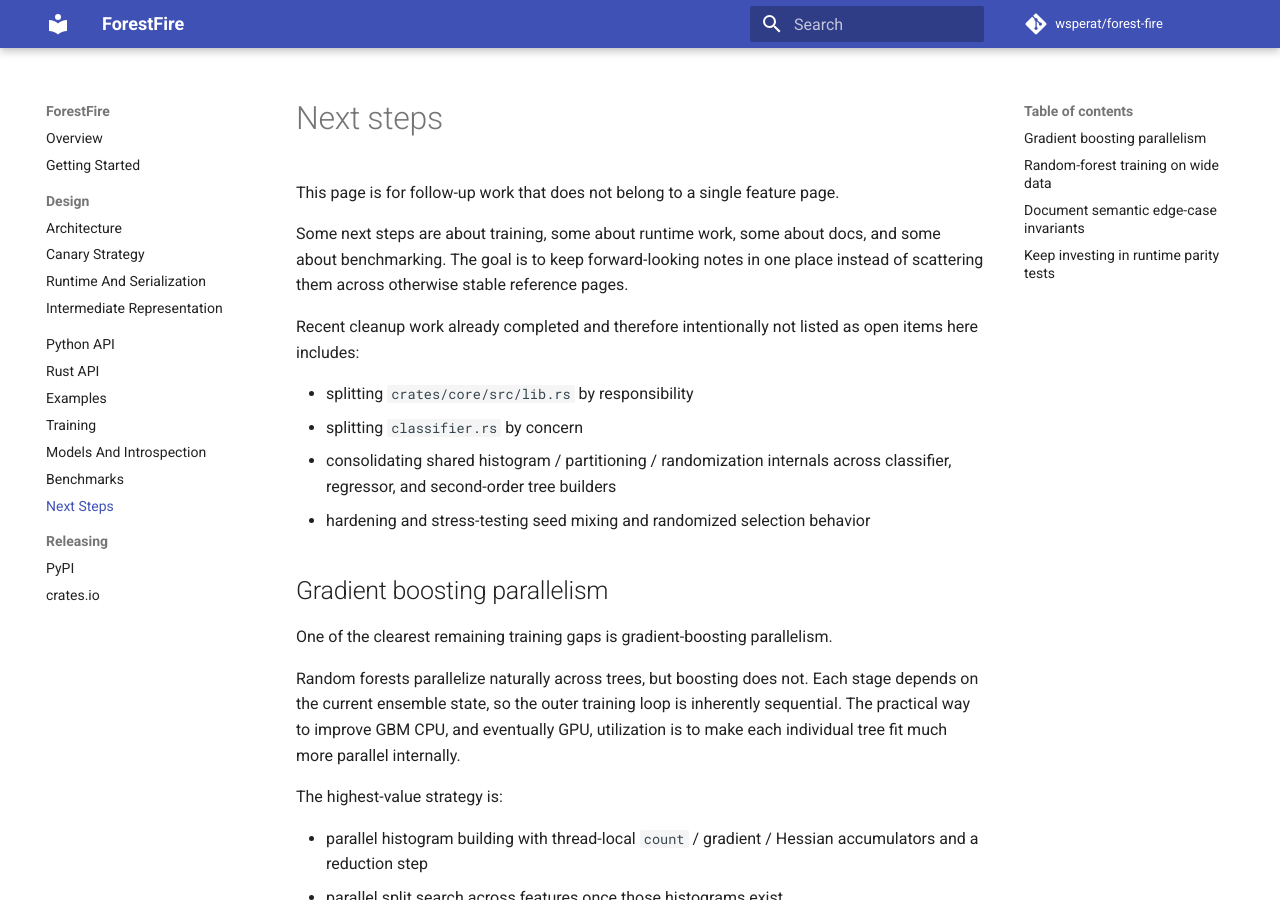
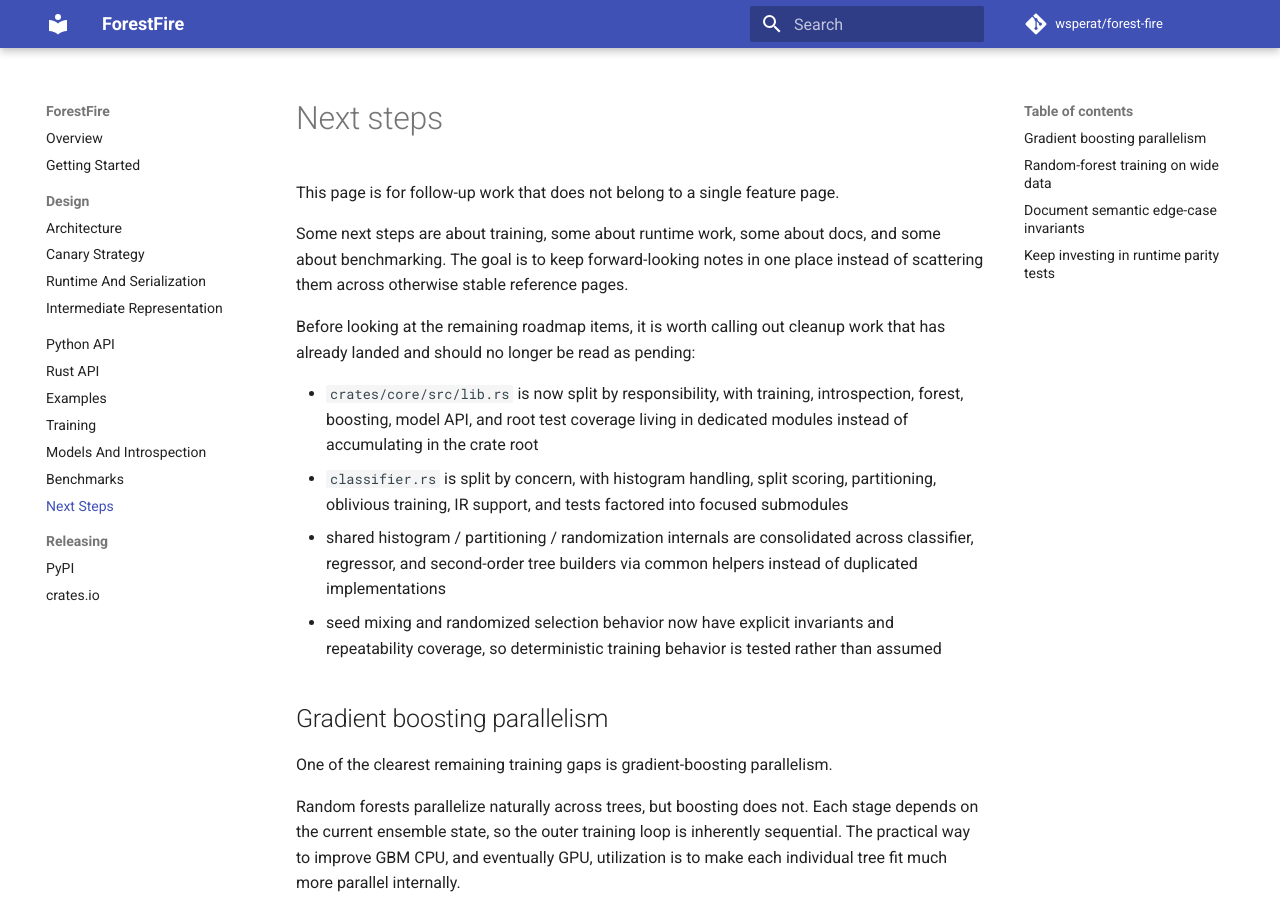
Before and after one commit to wsperat/forest-fire, an MkDocs documentation site: the page built from docs/next-steps.md, in a window 1280 px wide and 900 px high. Built offline with MkDocs 1.6.1 and Material for MkDocs 9.7.7, drawn with Linux system fonts in a browser that asks for light colours; comment, search, counter and statistics services are not loaded.

Commit message:
update docs

```diff
--- a/docs/next-steps.md
+++ b/docs/next-steps.md
@@ -6,14 +6,21 @@ Some next steps are about training, some about runtime work, some about docs,
 and some about benchmarking. The goal is to keep forward-looking notes in one
 place instead of scattering them across otherwise stable reference pages.
 
-Recent cleanup work already completed and therefore intentionally not listed as
-open items here includes:
+Before looking at the remaining roadmap items, it is worth calling out cleanup
+work that has already landed and should no longer be read as pending:
 
-- splitting `crates/core/src/lib.rs` by responsibility
-- splitting `classifier.rs` by concern
-- consolidating shared histogram / partitioning / randomization internals across
-  classifier, regressor, and second-order tree builders
-- hardening and stress-testing seed mixing and randomized selection behavior
+- `crates/core/src/lib.rs` is now split by responsibility, with training,
+  introspection, forest, boosting, model API, and root test coverage living in
+  dedicated modules instead of accumulating in the crate root
+- `classifier.rs` is split by concern, with histogram handling, split scoring,
+  partitioning, oblivious training, IR support, and tests factored into focused
+  submodules
+- shared histogram / partitioning / randomization internals are consolidated
+  across classifier, regressor, and second-order tree builders via common
+  helpers instead of duplicated implementations
+- seed mixing and randomized selection behavior now have explicit invariants and
+  repeatability coverage, so deterministic training behavior is tested rather
+  than assumed
 
 ## Gradient boosting parallelism
 
```
